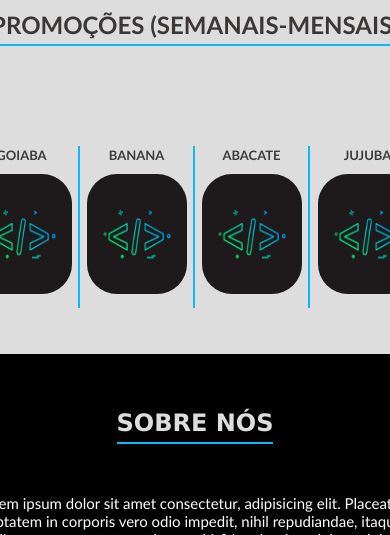
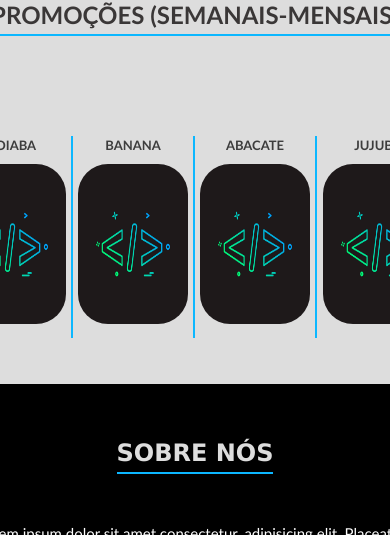
Before and after one commit to Ianbarbosa1/Mascote, a plain HTML site: page index.html in a window 390 px wide. Shown: the part 565-1100 px from the top of the page. Drawn offline with Linux system fonts and the light colour scheme; a web font is replaced by a local one.

Commit message:
Update Responsivo.css

```diff
--- a/SRC/Assents/css/Responsivo.css
+++ b/SRC/Assents/css/Responsivo.css
@@ -80,7 +80,7 @@
 
     /* PRODUTOS EM PROMOÇÃO*/
     .titulo-global-pp {
-        padding-top: 20px;
+        padding-top: 10px;
     }
     .titulo-global-pp h2{
         padding: 5px 0px;
@@ -89,15 +89,15 @@
         padding-bottom:46px;
     }
     .promocoes-interno{
-        width: 115px;
+        width: 122px;
     }
     .promocoes-interno h3{
         font-size: 13px;
         margin-bottom: 10px;
     }
     .promocoes-interno img{
-        height: 120px;
-        width: 100px;
+        height: 160px;
+        width: 110px;
         border-radius: 30px;
         margin-bottom:10px;
     }
@@ -139,7 +139,7 @@
     }
     .lojas{
         display: block;
-        height:570px;
+        height:530px;
     }
     .imperial {
         padding: 5px;
```
